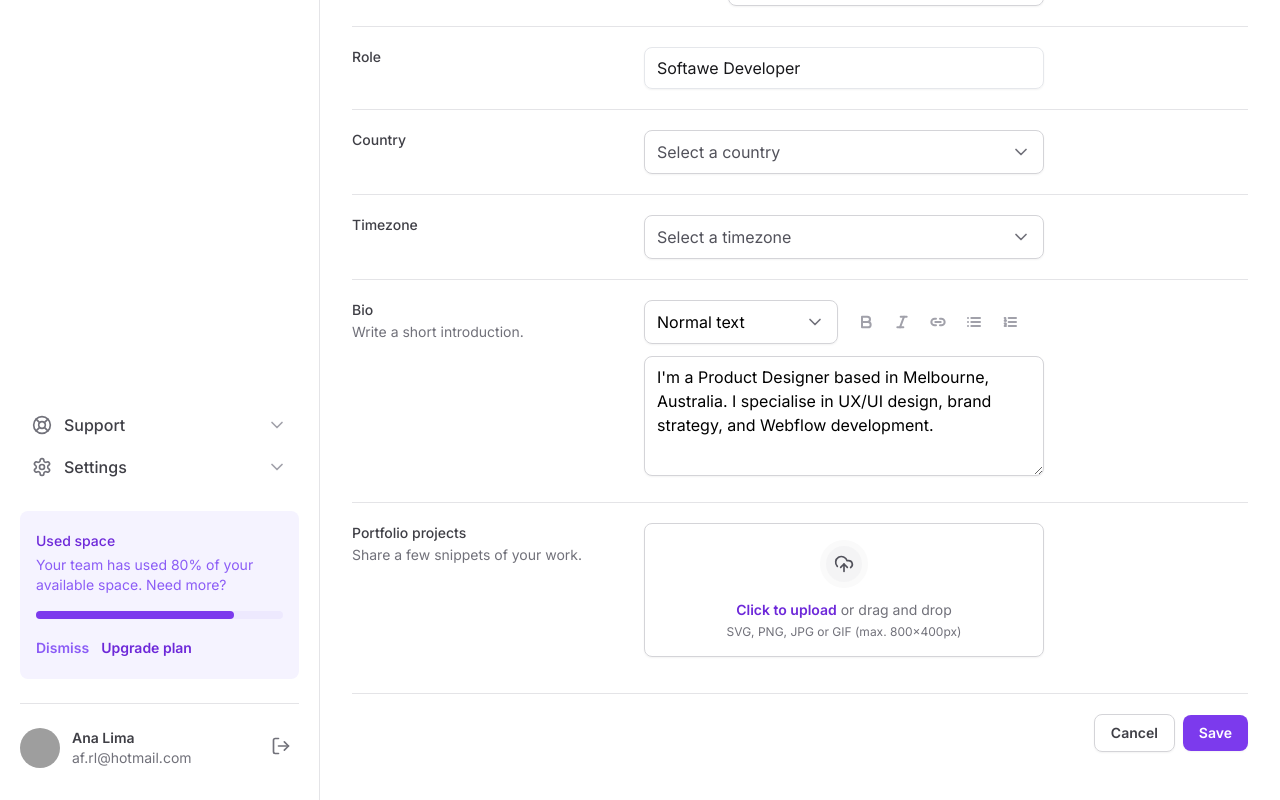
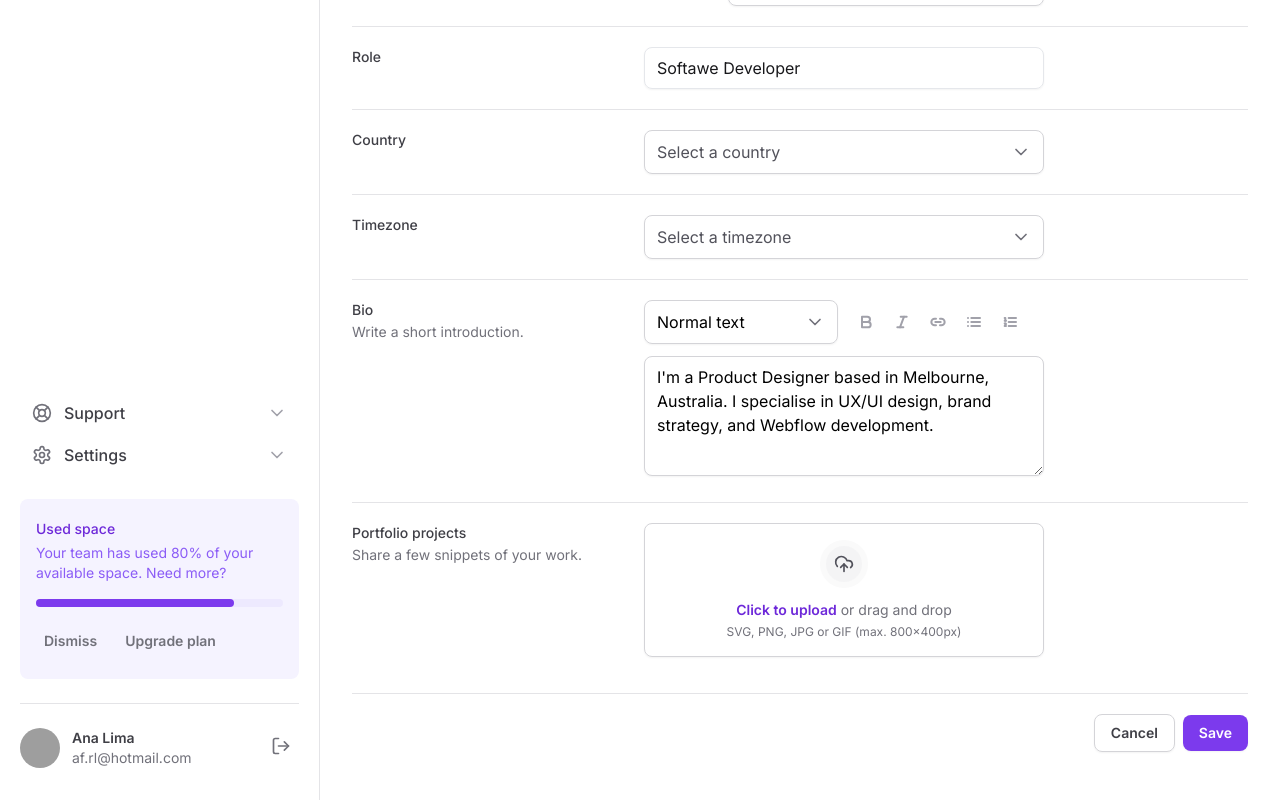
Before and after one commit to analima3/tailwind-mastered, a Next.js app: page / in a window 1280 px wide. Shown: the part 552-1352 px from the top of the page. Built offline with nearby package versions, Linux system fonts and the light colour scheme; grey boxes are pictures that could not be loaded.

Commit message:
add: Button and FileItem variants

```diff
--- a/package.json
+++ b/package.json
@@ -24,6 +24,7 @@
     "postcss": "8.4.29",
     "react": "18.2.0",
     "react-dom": "18.2.0",
+    "tailwind-variants": "^0.1.14",
     "tailwindcss": "3.3.3",
     "typescript": "5.2.2"
   },
--- a/src/app/page.tsx
+++ b/src/app/page.tsx
@@ -7,6 +7,7 @@
 import { countries } from '@/utils/countries'
 import { timezones } from '@/utils/timezone'
 import { Textarea } from '@/components/Form/Textarea'
+import { Button } from '@/components/Button'
 
 export default function Home() {
   return (
@@ -24,19 +25,12 @@
             </span>
           </div>
           <div className="flex items-center gap-2">
-            <button
-              type="button"
-              className="px-4 py-2 rounded-lg text-sm font-semibold shadow-sm text-zinc-700 border border-zinc-300 hover:bg-zinc-50"
-            >
+            <Button type="button" variant="outline">
               Cancel
-            </button>
-            <button
-              type="submit"
-              form="settings"
-              className="px-4 py-2 bg-violet-600 text-white rounded-lg text-sm font-semibold shadow-sm hover:bg-violet-700"
-            >
+            </Button>
+            <Button type="submit" form="settings">
               Save
-            </button>
+            </Button>
           </div>
         </div>
 
@@ -150,43 +144,28 @@
                 </Select>
 
                 <div className="flex items-center gap-1">
-                  <button
-                    type="button"
-                    className="p-2 rounded-md hover:bg-zinc-50"
-                  >
+                  <Button type="button" variant="ghost">
                     <Bold className="w-4 h-4 text-zinc-400" strokeWidth={3} />
-                  </button>
+                  </Button>
 
-                  <button
-                    type="button"
-                    className="p-2 rounded-md hover:bg-zinc-50"
-                  >
+                  <Button type="button" variant="ghost">
                     <Italic className="w-4 h-4 text-zinc-400" strokeWidth={3} />
-                  </button>
+                  </Button>
 
-                  <button
-                    type="button"
-                    className="p-2 rounded-md hover:bg-zinc-50"
-                  >
+                  <Button type="button" variant="ghost">
                     <Link2 className="w-4 h-4 text-zinc-400" strokeWidth={3} />
-                  </button>
+                  </Button>
 
-                  <button
-                    type="button"
-                    className="p-2 rounded-md hover:bg-zinc-50"
-                  >
+                  <Button type="button" variant="ghost">
                     <List className="w-4 h-4 text-zinc-400" strokeWidth={3} />
-                  </button>
+                  </Button>
 
-                  <button
-                    type="button"
-                    className="p-2 rounded-md hover:bg-zinc-50"
-                  >
+                  <Button type="button" variant="ghost">
                     <ListOrdered
                       className="w-4 h-4 text-zinc-400"
                       strokeWidth={3}
                     />
-                  </button>
+                  </Button>
                 </div>
               </div>
 
@@ -217,18 +196,10 @@
           </div>
 
           <div className="flex items-center justify-end gap-2 pt-5">
-            <button
-              type="button"
-              className="px-4 py-2 rounded-lg text-sm font-semibold shadow-sm text-zinc-700 border border-zinc-300 hover:bg-zinc-50"
-            >
+            <Button type="button" variant="outline">
               Cancel
-            </button>
-            <button
-              type="submit"
-              className="px-4 py-2 bg-violet-600 text-white rounded-lg text-sm font-semibold shadow-sm hover:bg-violet-700"
-            >
-              Save
-            </button>
+            </Button>
+            <Button type="submit">Save</Button>
           </div>
         </form>
       </div>
--- /dev/null
+++ b/src/components/Button.tsx
@@ -0,0 +1,29 @@
+import { ComponentProps } from 'react'
+import { tv, VariantProps } from 'tailwind-variants'
+
+const buttonVariants = tv({
+  base: [
+    'rounded-lg px-4 py-2 text-sm font-semibold outline-none shadow-sm',
+    'focus-visible:ring-2 focus-visible:ring-offset-2 focus-visible:ring-violet-500',
+    'active:opacity-80',
+  ],
+  variants: {
+    variant: {
+      solid: 'bg-violet-600 text-white hover:bg-violet-700',
+      ghost: 'rounded-md p-2 hover:bg-zinc-50 shadow-none text-zinc-500',
+      outline: 'border border-zinc-300 text-zinc-700 hover:bg-zinc-50',
+    },
+  },
+  defaultVariants: {
+    variant: 'solid',
+  },
+})
+
+type ButtonProps = ComponentProps<'button'> &
+  VariantProps<typeof buttonVariants>
+
+export function Button({ variant, className, ...props }: ButtonProps) {
+  return (
+    <button {...props} className={buttonVariants({ variant, className })} />
+  )
+}
--- /dev/null
+++ b/src/components/Form/FileInput/FileItem.tsx
@@ -0,0 +1,95 @@
+import { Button } from '@/components/Button'
+import { formatBytes } from '@/utils/format-bytes'
+import { CheckCircle2, Trash2, UploadCloud } from 'lucide-react'
+import { VariantProps, tv } from 'tailwind-variants'
+
+const fileItem = tv({
+  slots: {
+    container:
+      'group flex items-start gap-4 rounded-lg border border-zinc-200 p-4',
+    icon: 'rounded-full border-4 border-violet-100 bg-violet-200 p-2 text-violet-600',
+    deleteButton: '',
+  },
+  variants: {
+    state: {
+      progress: {
+        container: '',
+      },
+      complete: {
+        container: 'border-violete-500',
+      },
+      error: {
+        container: 'bg-error-25 border-error-300',
+        icon: 'border-error-50 bg-error-100 text-error-600',
+        deleteButton: 'text-error-700 hover:text-error-900',
+      },
+    },
+  },
+  defaultVariants: {
+    state: 'progress',
+  },
+})
+
+interface FileItemProps extends VariantProps<typeof fileItem> {
+  file: File
+}
+
+export function FileItem({ state, file }: FileItemProps) {
+  const { container, icon, deleteButton } = fileItem({ state })
+
+  return (
+    <div className={container()}>
+      <div className={icon()}>
+        <UploadCloud className="h-4 w-4" />
+      </div>
+
+      {state === 'error' ? (
+        <div className="flex flex-col flex-1 items-start gap-1">
+          <div className="flex flex-col">
+            <span className="text-sm font-medium text-error-700 truncate block">
+              Upload failed, please try again.
+            </span>
+            <span className="text-sm font-medium text-error-600">
+              {file.name}
+            </span>
+          </div>
+
+          <button className="text-sm font-semibold text-error-700 hover:text-error-900">
+            Try again
+          </button>
+        </div>
+      ) : (
+        <div className="flex flex-col flex-1 items-start gap-1">
+          <div className="flex flex-col">
+            <span className="text-sm font-medium text-zinc-700 truncate block">
+              {file.name}
+            </span>
+            <span className="text-sm font-medium text-zinc-500">
+              {formatBytes(file.size)}
+            </span>
+          </div>
+
+          <div className="flex w-full items-center gap-3">
+            <div className="h-2 flex-1 rounded-full bg-zinc-100">
+              <div
+                className="h-2 rounded-full bg-violet-600"
+                style={{ width: state === 'complete' ? '100%' : '80%' }}
+              />
+            </div>
+            <span className="text-sm font-medium text-zinc-700">
+              {state === 'complete' ? '100%' : '80%'}
+            </span>
+          </div>
+        </div>
+      )}
+
+      {state === 'complete' ? (
+        <CheckCircle2 className="h-5 w-5 fill-violet-600 text-white" />
+      ) : (
+        <Button type="button" variant="ghost" className={deleteButton()}>
+          <Trash2 className="h-5 w-5" />
+        </Button>
+      )}
+    </div>
+  )
+}
--- a/src/components/Form/FileInput/FileListPreview.tsx
+++ b/src/components/Form/FileInput/FileListPreview.tsx
@@ -1,9 +1,8 @@
 'use client'
 
-import { Trash2, UploadCloud } from 'lucide-react'
 import { useFileInput } from './Root'
-import { formatBytes } from '@/utils/format-bytes'
 import { useAutoAnimate } from '@formkit/auto-animate/react'
+import { FileItem } from './FileItem'
 
 export function FileListPreview() {
   const { files } = useFileInput()
@@ -12,39 +11,7 @@
   return (
     <div ref={parent} className="mt-4 space-y-3">
       {files.map((file: File) => (
-        <div
-          key={file.name}
-          className="group flex items-start gap-4 rounded-lg border border-zinc-200 p-4"
-        >
-          <div className="rounded-full border-4 border-violet-100 bg-violet-200 p-2 text-violet-600">
-            <UploadCloud className="h-4 w-4" />
-          </div>
-
-          <div className="flex flex-col flex-1 items-start gap-1">
-            <div className="flex flex-col">
-              <span className="text-sm font-medium text-zinc-700 truncate block">
-                {file.name}
-              </span>
-              <span className="text-sm font-medium text-zinc-500">
-                {formatBytes(file.size)}
-              </span>
-            </div>
-
-            <div className="flex w-full items-center gap-3">
-              <div className="h-2 flex-1 rounded-full bg-zinc-100">
-                <div className="h-2 rounded-full bg-violet-600 w-4/5" />
-              </div>
-              <span className="text-sm font-medium text-zinc-700">80%</span>
-            </div>
-          </div>
-
-          <button
-            type="button"
-            className="ml-auto p-2 rounded-md hover:bg-zinc-50"
-          >
-            <Trash2 className="h-5 w-5 text-zinc-500" />
-          </button>
-        </div>
+        <FileItem key={file.name} file={file} state="error" />
       ))}
     </div>
   )
--- a/src/components/Sidebar/Profile.tsx
+++ b/src/components/Sidebar/Profile.tsx
@@ -1,4 +1,5 @@
 import { LogOut } from 'lucide-react'
+import { Button } from '../Button'
 
 export function Profile() {
   return (
@@ -16,9 +17,9 @@
         </span>
       </div>
 
-      <button type="button" className="ml-auto p-2 rounded-md hover:bg-zinc-50">
+      <Button type="button" variant="ghost" className="ml-auto">
         <LogOut className="w-5 h-5 text-zinc-500" />
-      </button>
+      </Button>
     </div>
   )
 }
--- a/src/components/Sidebar/UsedSpaceWidget.tsx
+++ b/src/components/Sidebar/UsedSpaceWidget.tsx
@@ -1,3 +1,5 @@
+import { Button } from '../Button'
+
 export function UsedSpaceWidget() {
   return (
     <div className="flex flex-col gap-4 rounded-lg bg-violet-50 px-4 py-5">
@@ -13,18 +15,12 @@
       </div>
 
       <div className="space-x-3">
-        <button
-          type="button"
-          className="text-sm font-semibold text-violet-500 hover:text-violet-700"
-        >
+        <Button type="button" variant="ghost">
           Dismiss
-        </button>
-        <button
-          type="button"
-          className="text-sm font-semibold text-violet-700 hover:text-violet-900"
-        >
+        </Button>
+        <Button type="button" variant="ghost">
           Upgrade plan
-        </button>
+        </Button>
       </div>
     </div>
   )
--- a/tailwind.config.ts
+++ b/tailwind.config.ts
@@ -25,6 +25,19 @@
         violet: {
           25: '#fcfaff',
         },
+        error: {
+          25: '#FFFBFA',
+          50: '#FEF3F2',
+          100: '#FEE4E2',
+          200: '#FECDCA',
+          300: '#FDA29B',
+          400: '#F97066',
+          500: '#F04438',
+          600: '#D92D20',
+          700: '#B42318',
+          800: '#912018',
+          900: '#7A271A',
+        },
       },
       keyframes: {
         slideUpAndFade: {
```
Also changed, not shown: 1 other file (tests, documents, lock files or other folders).
